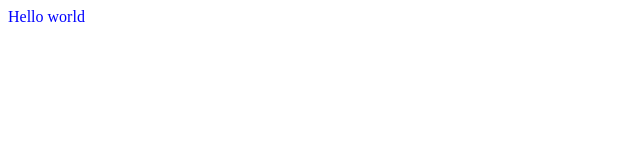
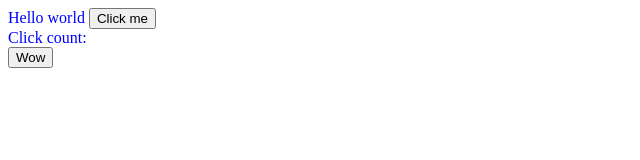
Before and after one commit to Talblerockboard/Website-hmtl, a plain HTML site: page index.html in a window 1280 px wide. Shown: the whole page, without its empty margins (0-640 px from the left). Drawn offline with Linux system fonts and the light colour scheme.

Commit message:
New pics and sounds

```diff
--- a/index.html
+++ b/index.html
@@ -12,6 +12,40 @@
   Hello world
   <script src="script.js"></script>
 
+  <title>Button Click Counter</title>
+  <script>
+    function updateClickCount() {
+      var count = localStorage.getItem('clickCount');
+      count = count ? parseInt(count) + 1 : 1;
+      localStorage.setItem('clickCount', count);
+      document.getElementById('clickCount').innerHTML = count;
+    }
+  </script>
+</head>
+<body>
+  <button onclick="updateClickCount()">Click me</button>
+  <div>Click count: <span id="clickCount"></span></div>
+
+
+<!DOCTYPE html>
+<html>
+
+  <button onclick="playSound()">Wow</button>
+  <script>
+    function playSound() {
+      var audio = new Audio('omg.mp3');
+      audio.play();
+      document.body.style.backgroundImage = "url('images.jpeg')";
+      document.body.style.backgroundSize = "cover";
+    }
+  </script>
 </body>
 
 </html>
+
+
+</body>
+</html>
+</body>
+
+</html>
```
Also changed, not shown: images.jpeg (added), 1 other file.
